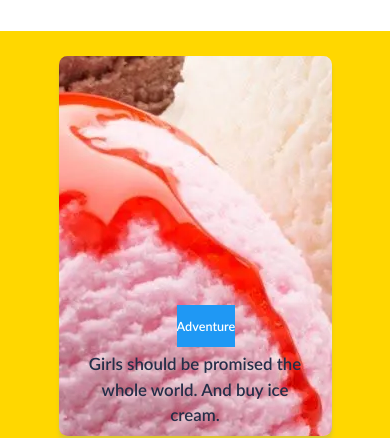
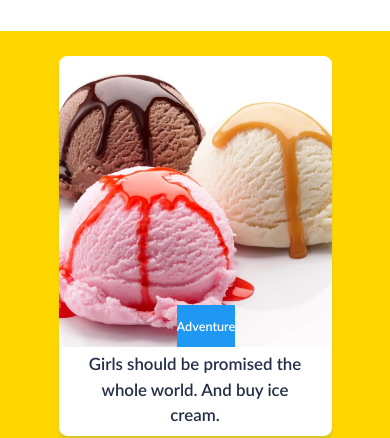
Before and after one commit to sokol-programmer-developer/react_website_1, a React (Create React App) app: page / in a window 390 px wide. Shown: the part 912-1350 px from the top of the page. Built offline with nearby package versions, Linux system fonts and the light colour scheme; what @fortawesome/fontawesome would draw is missing.

Commit message:
Update Cards.css

```diff
--- a/src/Components/Cards/Cards.css
+++ b/src/Components/Cards/Cards.css
@@ -64,7 +64,7 @@ a,ul,li{ outline: none; text-decoration: none; list-style-type:none;}
 .cards_header_h1,
 .cards__item__link,
 .cards__item,
-.cards__item__img,
+.cards__item__pic,
 .cards__item__pic-wrap,
 .cards__item__pic-wrap::after,
 .cards__item__text,
@@ -124,7 +124,7 @@ a,ul,li{ outline: none; text-decoration: none; list-style-type:none;}
     overflow: hidden;
 }
 
-.cards__item__img {
+.cards__item__pic{
     display: grid;
     position: absolute;
     width: 30vw;
@@ -134,7 +134,7 @@ a,ul,li{ outline: none; text-decoration: none; list-style-type:none;}
     transition: all 0.2s linear;
 }
 
-.cards__item__img:hover {
+.cards__item__pic:hover {
     transform: scale(1.1);
 }
 
@@ -246,7 +246,7 @@ a,ul,li{ outline: none; text-decoration: none; list-style-type:none;}
         overflow: hidden;
     }
 
-    .cards__item__img {
+    .cards__item__pic{
         display: grid;
         position: absolute;
         width: 40vw;
@@ -256,7 +256,7 @@ a,ul,li{ outline: none; text-decoration: none; list-style-type:none;}
         transition: all 0.2s linear;
     }
 
-    .cards__item__img:hover {
+   .cards__item__pic:hover {
         transform: scale(1.1);
     }
 
@@ -357,7 +357,7 @@ a,ul,li{ outline: none; text-decoration: none; list-style-type:none;}
         overflow: hidden;
     }
 
-    .cards__item__img {
+    .cards__item__pic {
         display: grid;
         position: absolute;
         width: 70vw;
@@ -367,7 +367,7 @@ a,ul,li{ outline: none; text-decoration: none; list-style-type:none;}
         transition: all 0.2s linear;
     }
 
-    .cards__item__img:hover {
+    .cards__item__pic:hover {
         transform: scale(1.1);
     }
 
```
